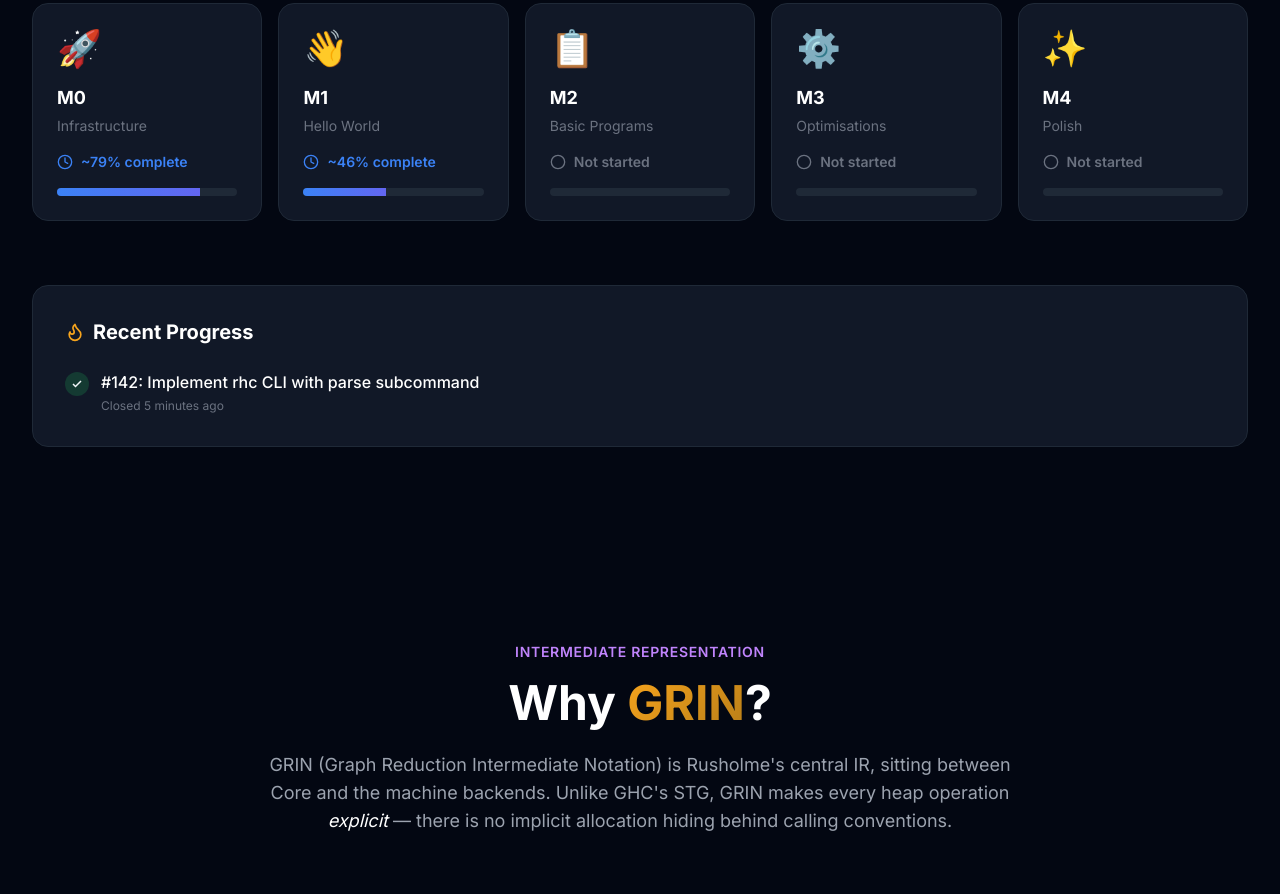
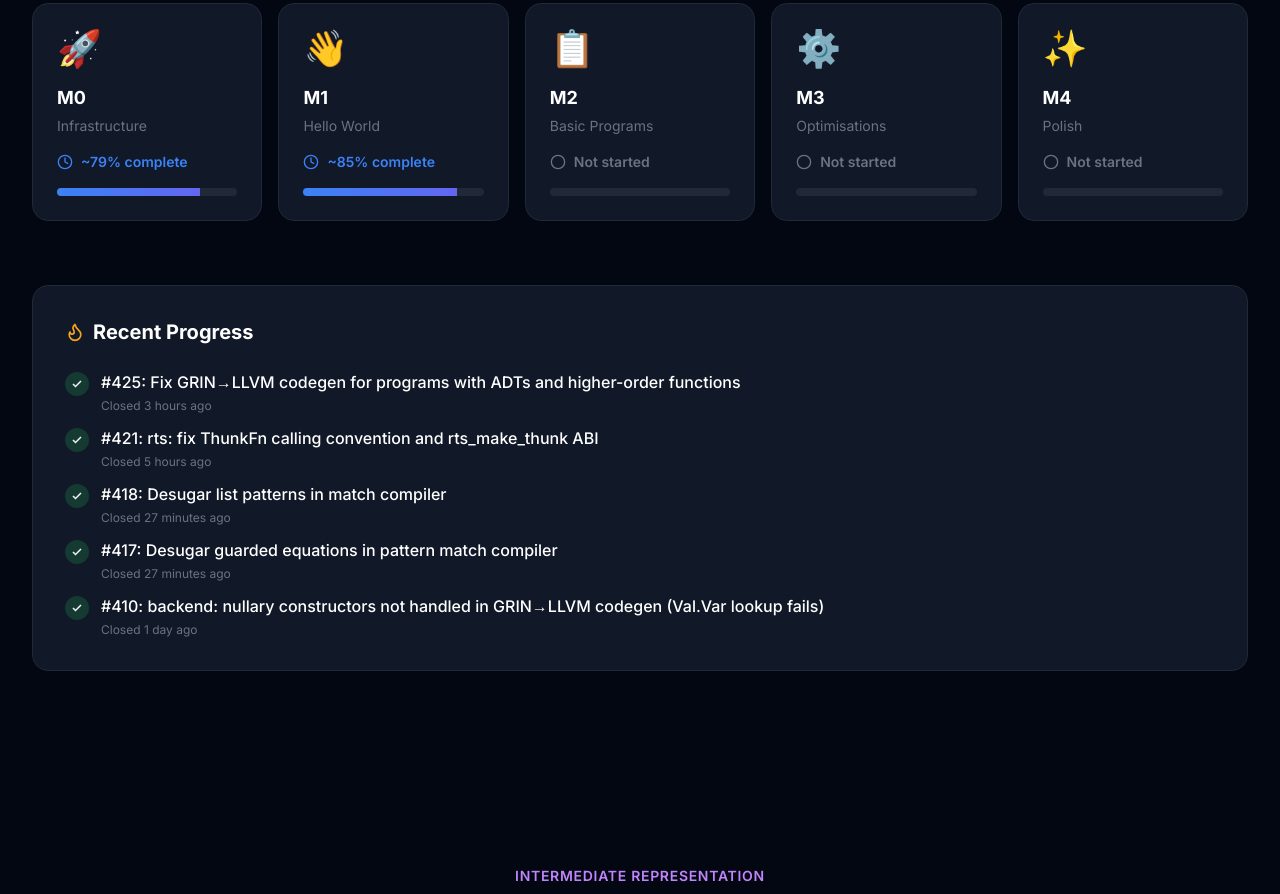
Before and after one commit to adinapoli/rusholme, a website: page website/index.html in a window 1280 px wide. Shown: the part 2878-3772 px from the top of the page. Drawn offline with nearby package versions, Linux system fonts and the light colour scheme; no server answers; files whose address does not match are found by name.

Commit message:
website: Rebuild index.html with updated milestone progress
Syncs index.html with the latest build output: M1 milestone updated
to ~85% complete, and recent issues list refreshed.

Co-Authored-By: Claude Sonnet 4.6 <noreply@anthropic.com>

```diff
--- a/website/index.html
+++ b/website/index.html
@@ -572,10 +572,10 @@
                     <p class="text-sm text-gray-500 mb-4">Hello World</p>
                     <div class="flex items-center gap-2 text-sm text-blue-500 font-semibold">
                         <i data-lucide="clock" class="w-4 h-4"></i>
-                        ~46% complete
+                        ~85% complete
                     </div>
                     <div class="mt-4 h-2 bg-gray-800 rounded-full overflow-hidden">
-                        <div class="h-full bg-gradient-to-r from-blue-500 to-indigo-500 progress-bar" style="width: 46%"></div>
+                        <div class="h-full bg-gradient-to-r from-blue-500 to-indigo-500 progress-bar" style="width: 85%"></div>
                     </div>
                 </div>
 
@@ -633,10 +633,58 @@
         </svg>
       </div>
       <div class="flex-1">
-        <a href="https://github.com/adinapoli/rusholme/issues/142" target="_blank" class="text-white hover:text-[#f7a41d] font-medium">
-          #142: Implement rhc CLI with parse subcommand
+        <a href="https://github.com/adinapoli/rusholme/issues/425" target="_blank" class="text-white hover:text-[#f7a41d] font-medium">
+          #425: Fix GRIN→LLVM codegen for programs with ADTs and higher-order functions
         </a>
-        <p class="text-xs text-gray-500 mt-1">Closed 5 minutes ago</p>
+        <p class="text-xs text-gray-500 mt-1">Closed 3 hours ago</p>
+      </div>
+    </div><div class="flex items-start gap-3">
+      <div class="w-6 h-6 rounded-full bg-green-500/20 flex items-center justify-center flex-shrink-0 mt-0.5">
+        <svg width="12" height="12" viewBox="0 0 24 24" fill="none" stroke="currentColor" stroke-width="3">
+          <polyline points="20 6 9 17 4 12"></polyline>
+        </svg>
+      </div>
+      <div class="flex-1">
+        <a href="https://github.com/adinapoli/rusholme/issues/421" target="_blank" class="text-white hover:text-[#f7a41d] font-medium">
+          #421: rts: fix ThunkFn calling convention and rts_make_thunk ABI
+        </a>
+        <p class="text-xs text-gray-500 mt-1">Closed 5 hours ago</p>
+      </div>
+    </div><div class="flex items-start gap-3">
+      <div class="w-6 h-6 rounded-full bg-green-500/20 flex items-center justify-center flex-shrink-0 mt-0.5">
+        <svg width="12" height="12" viewBox="0 0 24 24" fill="none" stroke="currentColor" stroke-width="3">
+          <polyline points="20 6 9 17 4 12"></polyline>
+        </svg>
+      </div>
+      <div class="flex-1">
+        <a href="https://github.com/adinapoli/rusholme/issues/418" target="_blank" class="text-white hover:text-[#f7a41d] font-medium">
+          #418: Desugar list patterns in match compiler
+        </a>
+        <p class="text-xs text-gray-500 mt-1">Closed 27 minutes ago</p>
+      </div>
+    </div><div class="flex items-start gap-3">
+      <div class="w-6 h-6 rounded-full bg-green-500/20 flex items-center justify-center flex-shrink-0 mt-0.5">
+        <svg width="12" height="12" viewBox="0 0 24 24" fill="none" stroke="currentColor" stroke-width="3">
+          <polyline points="20 6 9 17 4 12"></polyline>
+        </svg>
+      </div>
+      <div class="flex-1">
+        <a href="https://github.com/adinapoli/rusholme/issues/417" target="_blank" class="text-white hover:text-[#f7a41d] font-medium">
+          #417: Desugar guarded equations in pattern match compiler
+        </a>
+        <p class="text-xs text-gray-500 mt-1">Closed 27 minutes ago</p>
+      </div>
+    </div><div class="flex items-start gap-3">
+      <div class="w-6 h-6 rounded-full bg-green-500/20 flex items-center justify-center flex-shrink-0 mt-0.5">
+        <svg width="12" height="12" viewBox="0 0 24 24" fill="none" stroke="currentColor" stroke-width="3">
+          <polyline points="20 6 9 17 4 12"></polyline>
+        </svg>
+      </div>
+      <div class="flex-1">
+        <a href="https://github.com/adinapoli/rusholme/issues/410" target="_blank" class="text-white hover:text-[#f7a41d] font-medium">
+          #410: backend: nullary constructors not handled in GRIN→LLVM codegen (Val.Var lookup fails)
+        </a>
+        <p class="text-xs text-gray-500 mt-1">Closed 1 day ago</p>
       </div>
     </div>
                 </div>
```
